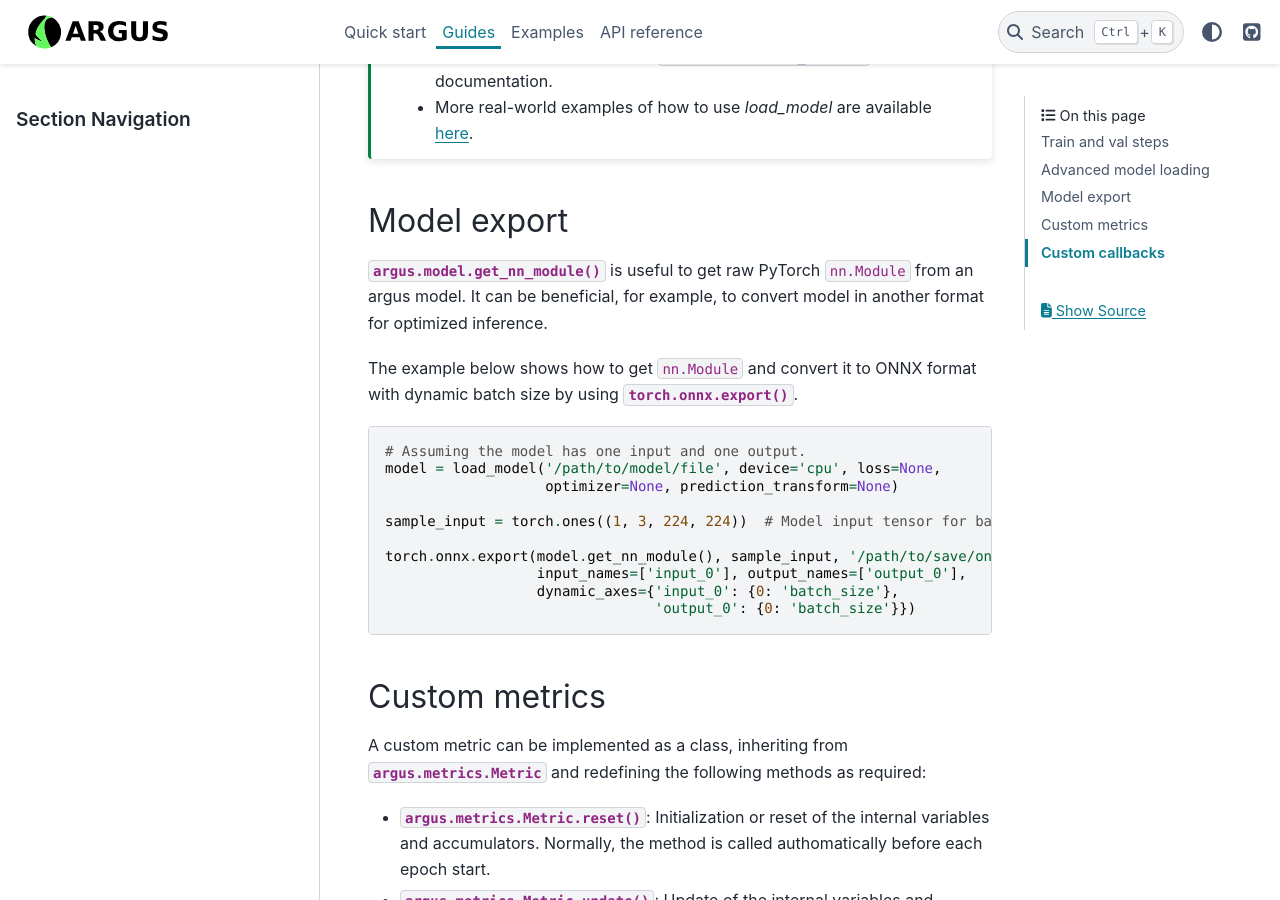
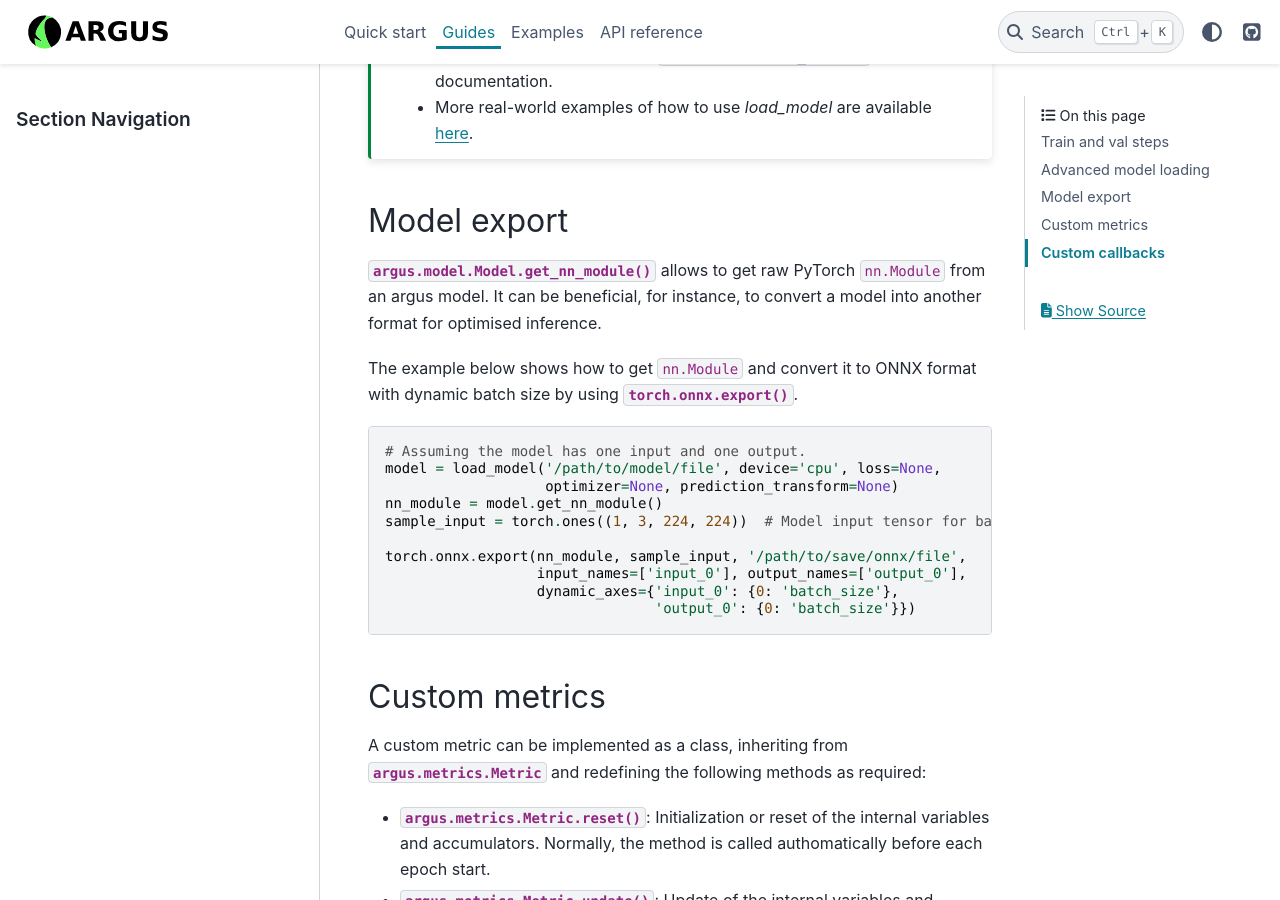
Before and after one commit to lRomul/argus, a Sphinx documentation site: the page built from docs/source/guides.rst, in a window 1280 px wide and 900 px high, scrolled down 5748 px. Built offline with Sphinx 7.4.7 and the PyData theme 0.15.4, drawn with Linux system fonts in a browser that asks for light colours.

Commit message:
docs: Fix links and improve formatting

```diff
--- a/docs/source/guides.rst
+++ b/docs/source/guides.rst
@@ -249,8 +249,8 @@ However, the model loading process may require customizations; some cases are pr
 Model export
 ------------
 
-:meth:`argus.model.get_nn_module` is useful to get raw PyTorch ``nn.Module`` from an argus model.
-It can be beneficial, for example, to convert model in another format for optimized inference.
+:meth:`argus.model.Model.get_nn_module` allows to get raw PyTorch ``nn.Module`` from an argus model.
+It can be beneficial, for instance, to convert a model into another format for optimised inference.
 
 The example below shows how to get ``nn.Module`` and convert it to ONNX format with
 dynamic batch size by using :func:`torch.onnx.export`.
@@ -260,10 +260,10 @@ dynamic batch size by using :func:`torch.onnx.export`.
     # Assuming the model has one input and one output.
     model = load_model('/path/to/model/file', device='cpu', loss=None,
                        optimizer=None, prediction_transform=None)
-
+    nn_module = model.get_nn_module()
     sample_input = torch.ones((1, 3, 224, 224))  # Model input tensor for batch_size=1
 
-    torch.onnx.export(model.get_nn_module(), sample_input, '/path/to/save/onnx/file',
+    torch.onnx.export(nn_module, sample_input, '/path/to/save/onnx/file',
                       input_names=['input_0'], output_names=['output_0'],
                       dynamic_axes={'input_0': {0: 'batch_size'},
                                     'output_0': {0: 'batch_size'}})
```
